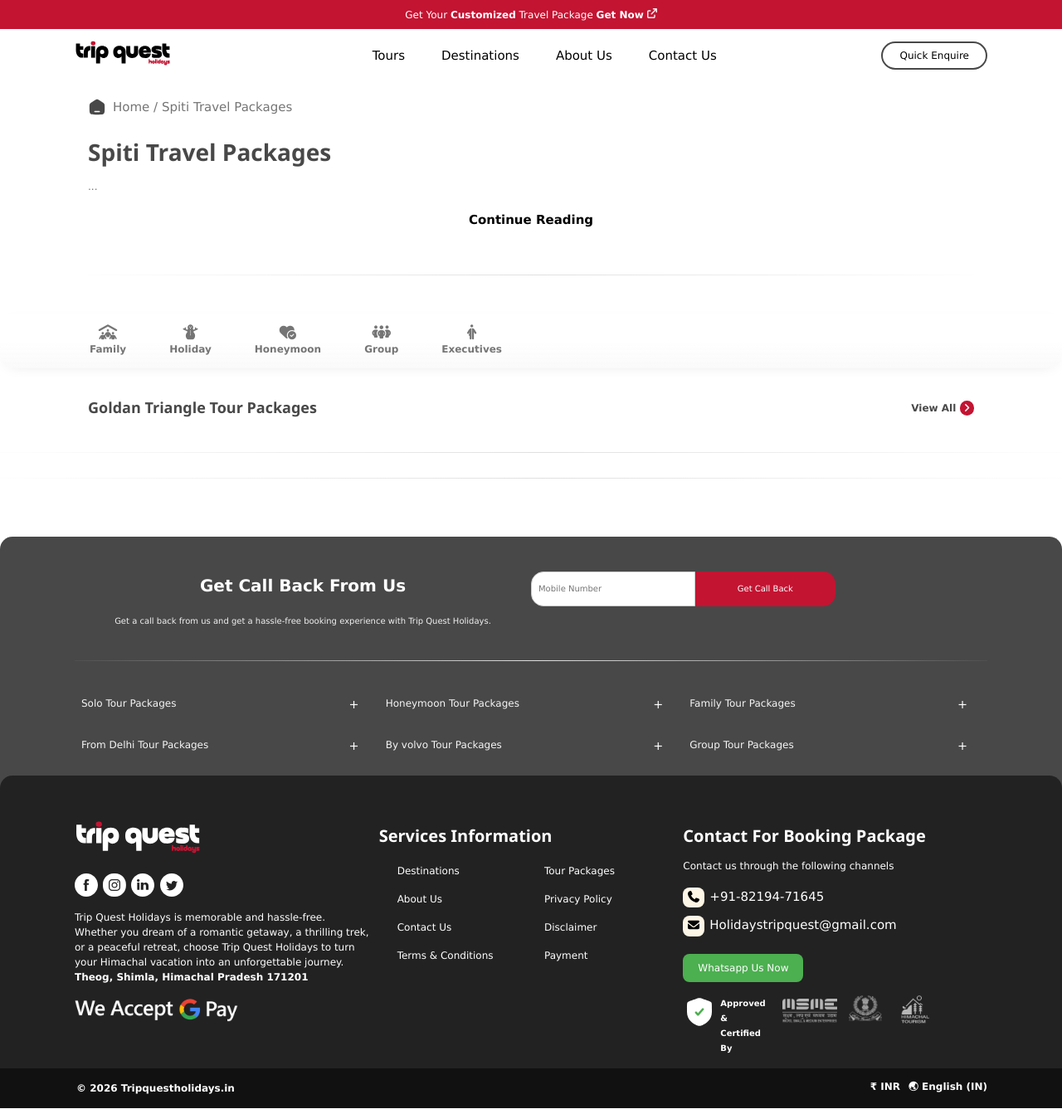
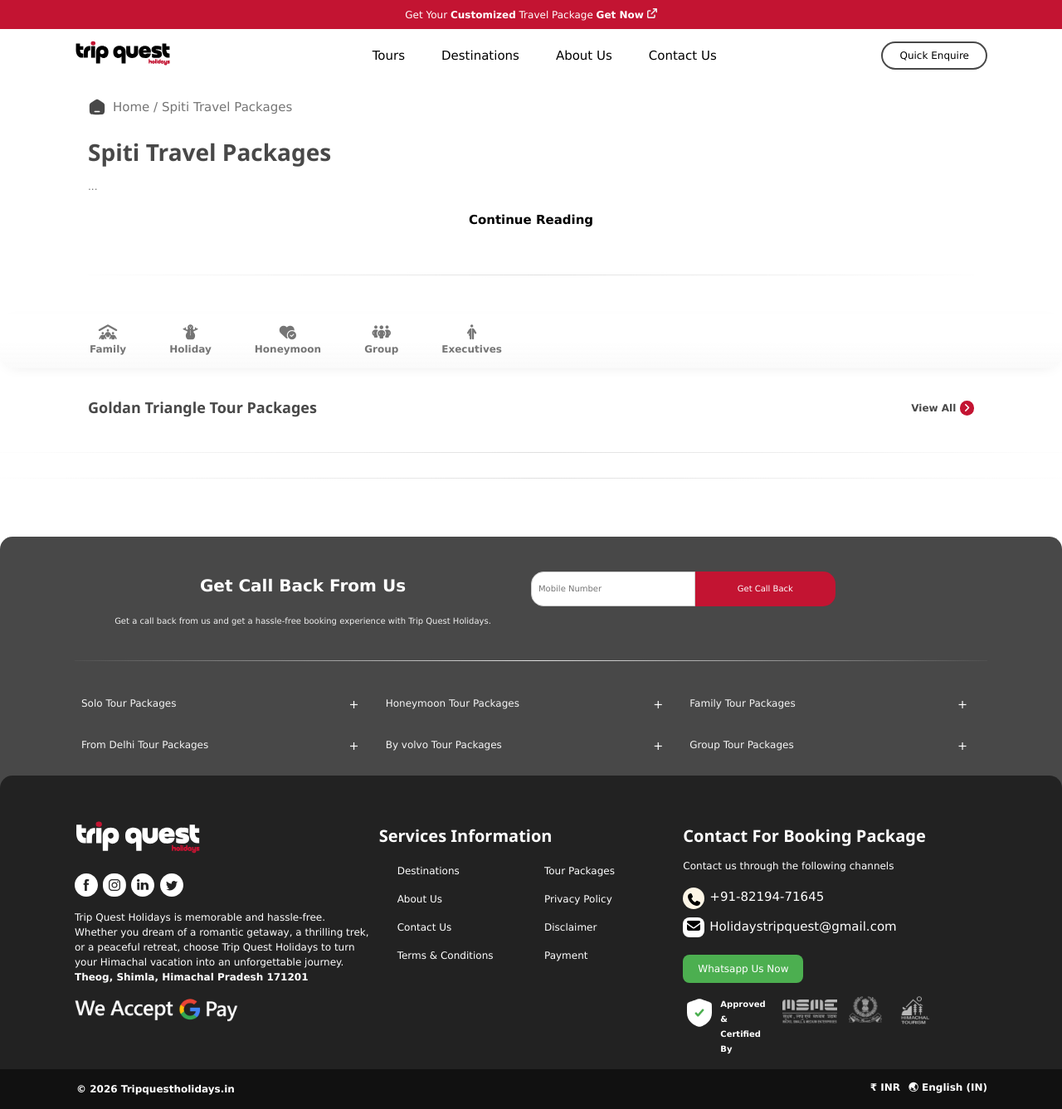
Before and after one commit to VikasLazarus/AURA, a Jekyll site: the page built from tours/spiti-travel-packages.md, in a window 1280 px wide and 1337 px high. Shown: the whole window at 83% size. Built offline with Jekyll 4.4.1, drawn with Linux system fonts in a browser that asks for light colours; nearby versions of some CDN libraries.

Commit message:
Auto-publish update: 2026-07-03 15:10:31

```diff
--- a/_includes/footer.html
+++ b/_includes/footer.html
@@ -186,8 +186,8 @@
             <a href="tel:8219471645" style="text-decoration:none;">
               <span style="font-size: 15px; margin: 0px;">
                 <div class="w3-col" style="width: 26px;">
-                  <div class="w3-sand" style="border-radius: 8px; padding: 2px 6px; padding-bottom: 0px;">
-                    <svg xmlns="http://www.w3.org/2000/svg" viewBox="0 0 512 512"><path d="M160.2 25C152.3 6.1 131.7-3.9 112.1 1.4l-5.5 1.5c-64.6 17.6-119.8 80.2-103.7 156.4 37.1 175 174.8 312.7 349.8 349.8 76.3 16.2 138.8-39.1 156.4-103.7l1.5-5.5c5.4-19.7-4.7-40.3-23.5-48.1l-97.3-40.5c-16.5-6.9-35.6-2.1-47 11.8l-38.6 47.2C233.9 335.4 177.3 277 144.8 205.3L189 169.3c13.9-11.3 18.6-30.4 11.8-47L160.2 25z"/></svg>
+                  <div class="w3-sand" style="border-radius: 15px; padding: 6px; padding-bottom: 0px; width: 26px; height: 26px;">
+                    <svg xmlns="http://www.w3.org/2000/svg" width="15px" height="15px" viewBox="0 0 512 512"><path d="M160.2 25C152.3 6.1 131.7-3.9 112.1 1.4l-5.5 1.5c-64.6 17.6-119.8 80.2-103.7 156.4 37.1 175 174.8 312.7 349.8 349.8 76.3 16.2 138.8-39.1 156.4-103.7l1.5-5.5c5.4-19.7-4.7-40.3-23.5-48.1l-97.3-40.5c-16.5-6.9-35.6-2.1-47 11.8l-38.6 47.2C233.9 335.4 177.3 277 144.8 205.3L189 169.3c13.9-11.3 18.6-30.4 11.8-47L160.2 25z"/></svg>
                   </div>
                 </div>
                 <div class="w3-rest" style="padding-left: 6px;">
@@ -200,7 +200,7 @@
             <a href="mailto:Holidaystripquest@gmail.com" style="text-decoration:none;">
               <span style="font-size: 15px; margin: 0px;">
                 <div class="w3-col" style="width: 26px;">
-                  <div class="w3-sand" style="border-radius: 8px; padding: 2px 6px; padding-bottom: 0px;">
+                  <div class="w3-white" style="border-radius: 8px; padding: 2px 5px; padding-bottom: 0px;">
                     <svg xmlns="http://www.w3.org/2000/svg" viewBox="0 0 512 512"><path d="M48 64c-26.5 0-48 21.5-48 48 0 15.1 7.1 29.3 19.2 38.4l208 156c17.1 12.8 40.5 12.8 57.6 0l208-156c12.1-9.1 19.2-23.3 19.2-38.4 0-26.5-21.5-48-48-48L48 64zM0 196L0 384c0 35.3 28.7 64 64 64l384 0c35.3 0 64-28.7 64-64l0-188-198.4 148.8c-34.1 25.6-81.1 25.6-115.2 0L0 196z"/></svg>
             </div>
             </div>
--- a/_includes/nav.html
+++ b/_includes/nav.html
@@ -45,21 +45,14 @@
   </div>
 </nav>
 
-<div id="menuNav" class="w3-hide-large w3-hide-medium w3-large w3-white" style="padding-top: 60px; position: fixed; top: 0px; display: none; z-index: 300; height: 100%; width: 100%;" role="dialog" aria-modal="true" aria-label="Mobile Navigation Menu">
+<div id="menuNav" class="w3-hide-large w3-hide-medium w3-large" style="background-color: #484848b7; position: fixed; top: 0px; display: none; z-index: 300; height: 100%; width: 100%;" role="dialog" aria-modal="true" aria-label="Mobile Navigation Menu">
 
-  <div class="w3-row w3-padding w3-text-dark-gray" style="margin: 0px; margin-top:60px;">
+  <div class="w3-row w3-padding w3-text-dark-gray w3-white w3-display-container" style="border-radius: 0px 15px 15px 0px; margin: 0px; height: 100%; width: 80%;">
+    <div onclick="document.getElementById('menuNav').style.display='none'" class="w3-display-bottomleft w3-padding w3-border-top" style="width: 100%;"><p>X Close Menu</p></div>
+
     <div class="w3-row" style="padding-top: 12px;">
 
-      <div>
-        <button onclick="document.getElementById('menuNav').style.display='none'" class="w3-black w3-card-2 w3-button w3-small w3-round-xlarge w3-hover-teal w3-hover-text-black" style="padding: 3px 12px; border:none; display:flex; align-items:center;" aria-label="Close mobile menu">
-          <div class="w3-col" style="padding-top: 4px; width: 26px;">
-            <svg aria-hidden="true" width="20px" height="20px" viewBox="0 0 24 24" fill="none" xmlns="http://www.w3.org/2000/svg">
-              <path fill-rule="evenodd" clip-rule="evenodd" d="M5.29289 5.29289C5.68342 4.90237 6.31658 4.90237 6.70711 5.29289L12 10.5858L17.2929 5.29289C17.6834 4.90237 18.3166 4.90237 18.7071 5.29289C19.0976 5.68342 19.0976 6.31658 18.7071 6.70711L13.4142 12L18.7071 17.2929C19.0976 17.6834 19.0976 18.3166 18.7071 18.7071C18.3166 19.0976 17.6834 19.0976 17.2929 18.7071L12 13.4142L6.70711 18.7071C6.31658 19.0976 5.68342 19.0976 5.29289 18.7071C4.90237 18.3166 4.90237 17.6834 5.29289 17.2929L10.5858 12L5.29289 6.70711C4.90237 6.31658 4.90237 5.68342 5.29289 5.29289Z" fill="#ffffff"></path>
-            </svg>
-          </div>
-          <div class="w3-rest w3-text-white" style="padding-top: 5px; margin-right: 12px;">Close Menu</div>
-        </button>
-      </div>
+
 
       <p class="w3-xxlarge"><b>Menu</b></p>
 
```
